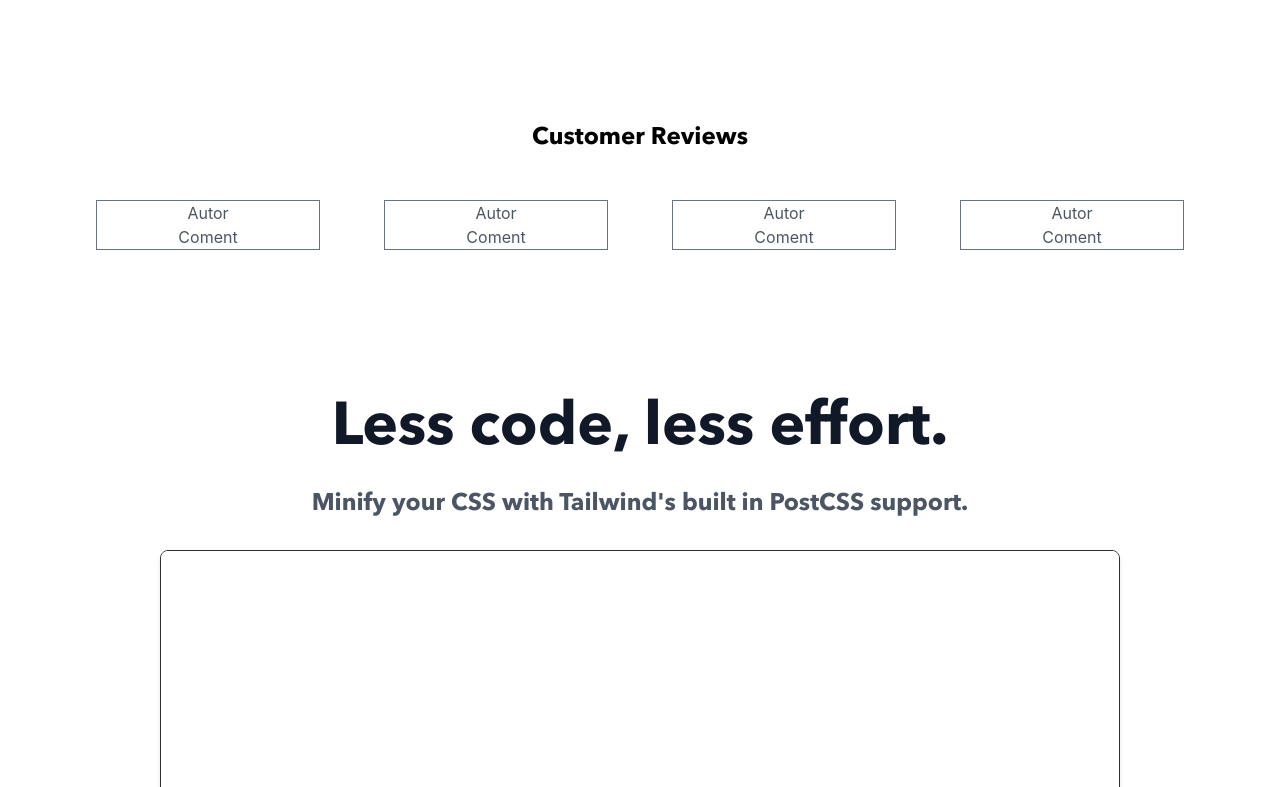
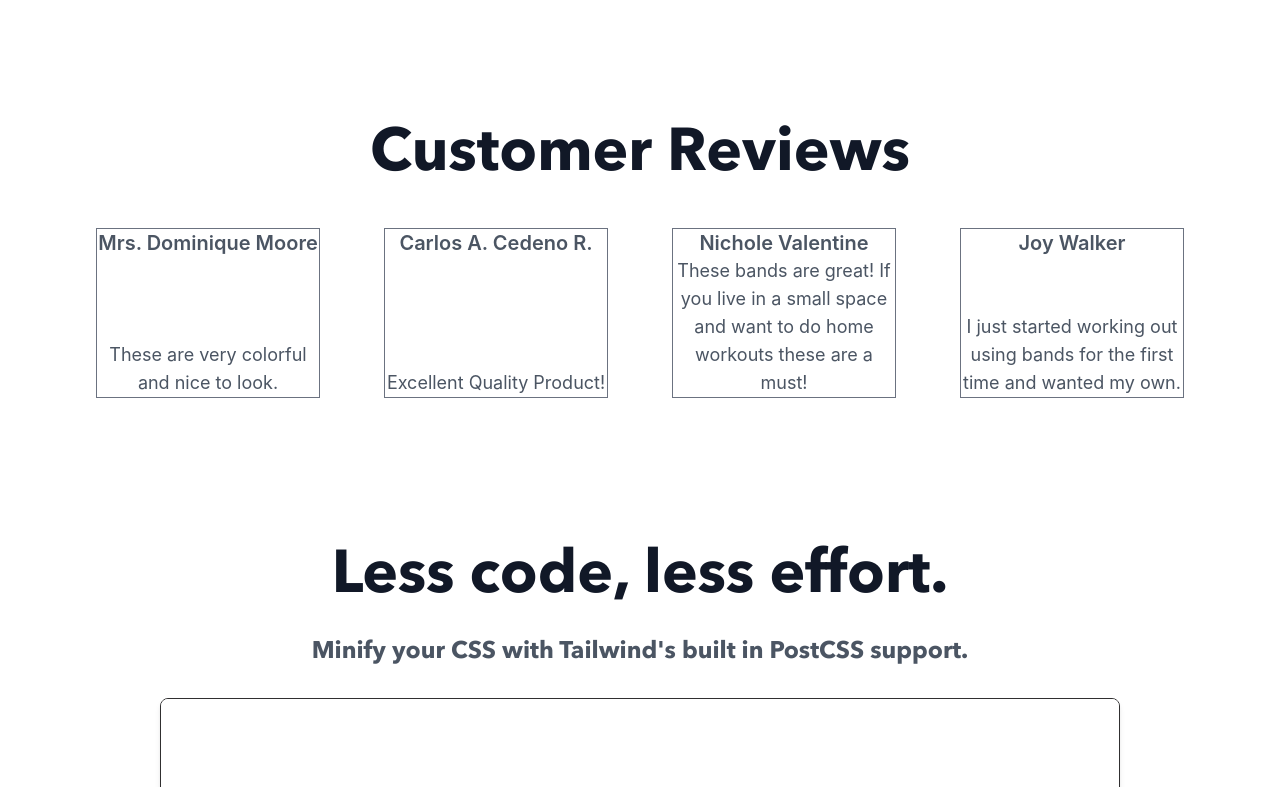
Before and after one commit to Ernestoc14/FBA-RywynWebsite, a Next.js app in the folder rywyn/: page / in a window 1280 px wide. Shown: the part 673-1460 px from the top of the page. Built offline with nearby package versions, Linux system fonts and the light colour scheme.

Commit message:
Feat: Adding Customer Reviews to the Page

```diff
--- a/rywyn/components/Main.js
+++ b/rywyn/components/Main.js
@@ -1,3 +1,5 @@
+import { reviews } from "@/constants";
+
 export default function Main() {
   return (
     <section className="text-gray-600 body-font">
@@ -13,7 +15,7 @@ export default function Main() {
           <div className="flex justify-center">
             <a
               className="inline-flex items-center px-5 py-3 mt-2 font-medium text-black transition duration-500 ease-in-out transform bg-transparent border border-gray-600 rounded-lg bg-gray-900"
-              href="https://github.com/r1/nine4-2/"
+              href="https://google.com"
             >
               <span className="justify-center">Find out more</span>
             </a>
@@ -29,32 +31,18 @@ export default function Main() {
       </div>
       <section className="mx-auto">
         <div className="container px-5 mx-auto lg:px-24 ">
-          <div className="flex flex-col w-full mb-4 text-left lg:text-center">
-            <h1 className="mb-8 text-2xl Avenir font-semibold text-black">
+          <div className="flex flex-col w-full mb-4 text-center">
+            <h1 className="mb-8 text-6xl Avenir font-semibold text-gray-900">
               Customer Reviews
             </h1>
           </div>
           <div className="grid grid-cols-2 gap-16 mb-16 text-center lg:grid-cols-4">
-            {/* Customer Rev 1 */}
-            <div className="flex flex-col justify-center border border-gray-500">
-              <h3>Autor</h3>
-              <p>Coment</p>
-            </div>
-            {/* customer rev 2 */}
-            <div className="flex flex-col justify-center border border-gray-500">
-              <h3>Autor</h3>
-              <p>Coment</p>
-            </div>
-            {/* Customer Rev 3 */}
-            <div className="flex flex-col justify-center border border-gray-500">
-              <h3>Autor</h3>
-              <p>Coment</p>
-            </div>
-            {/* customer rev 4 */}
-            <div className="flex flex-col justify-center border border-gray-500">
-              <h3>Autor</h3>
-              <p>Coment</p>
-            </div>
+            {reviews.map((review, index) => (
+              <div className="flex flex-col justify-center border border-gray-500">
+                <h3 className="mb-auto font-semibold text-xl">{review.author}</h3>
+                <p className=" text-lg">{review.comment}</p>
+              </div>
+            ))}
           </div>
         </div>
       </section>
@@ -90,7 +78,7 @@ export default function Main() {
               className="border border-gray-600 w-1/4 pr-2 pl-2 py-3 mt-2 rounded-md text-gray-800 font-semibold hover:border-gray-900"
             ></input>{" "}
             <a
-              className="inline-flex items-center px-14 py-3 mt-2 ml-2 font-medium text-white transition duration-500 ease-in-out transform bg-transparent border rounded-lg bg-gray-900"
+              className="inline-flex items-center px-14 py-3 mt-2 ml-2 font-medium text-gray-900 transition duration-500 ease-in-out transform bg-transparent border rounded-lg bg-gray-900"
               href="/"
             >
               <span className="justify-center">Subscribe</span>
--- /dev/null
+++ b/rywyn/constants/index.js
@@ -0,0 +1,18 @@
+export const reviews = [
+  {
+    author: "Mrs. Dominique Moore",
+    comment: "These are very colorful and nice to look.",
+  },
+  {
+    author: "Carlos A. Cedeno R.",
+    comment: "Excellent Quality Product!",
+  },
+  {
+    author: "Nichole Valentine",
+    comment: "These bands are great! If you live in a small space and want to do home workouts these are a must!",
+  },
+  {
+    author: "Joy Walker",
+    comment: "I just started working out using bands for the first time and wanted my own.",
+  },
+];
--- a/rywyn/pages/index.js
+++ b/rywyn/pages/index.js
@@ -8,7 +8,7 @@ export default function Home() {
     <div className="text-black">
       <Head>
         <title>Rywyn Resistance Bands</title>
-        <link rel="icon" href="images/rywyn-logo.jpeg" />
+        <link rel="icon" href="images/rywyn-logo-e.jpeg" />
       </Head>
       <Header />
       <Main />
```
Also changed, not shown: rywyn/public/images/rywyn-logo-e.jpeg (added).
